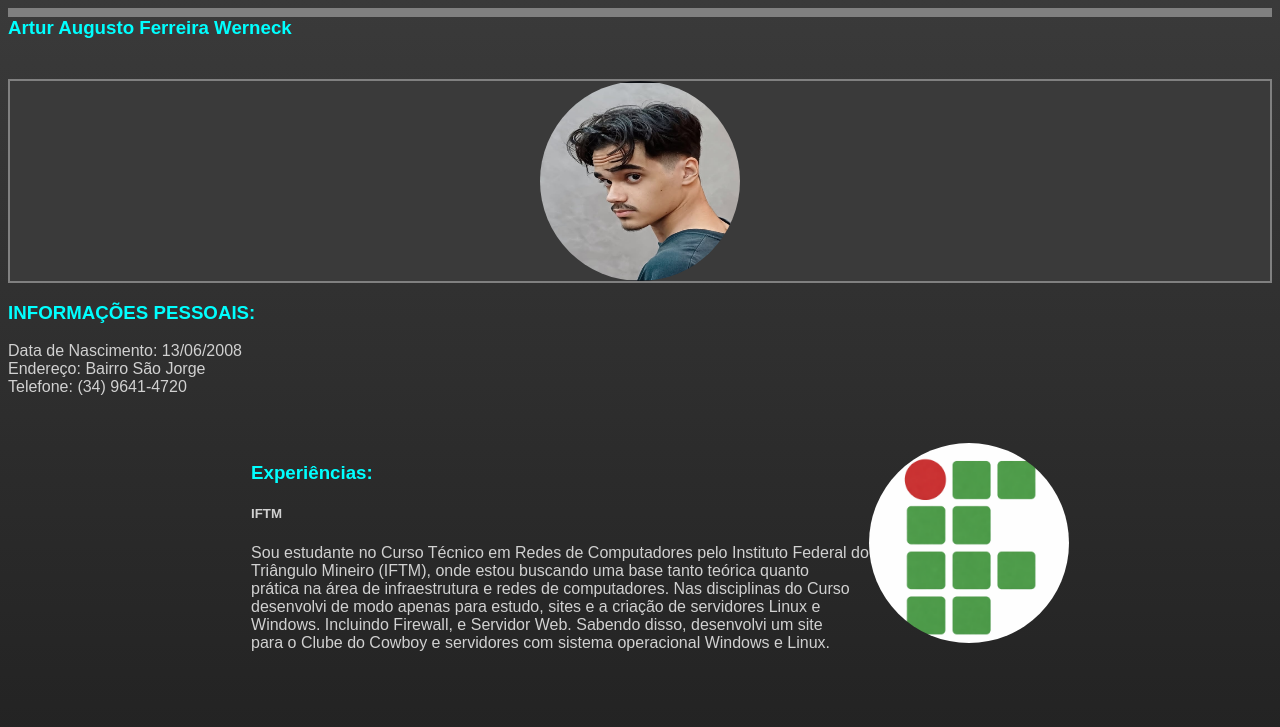
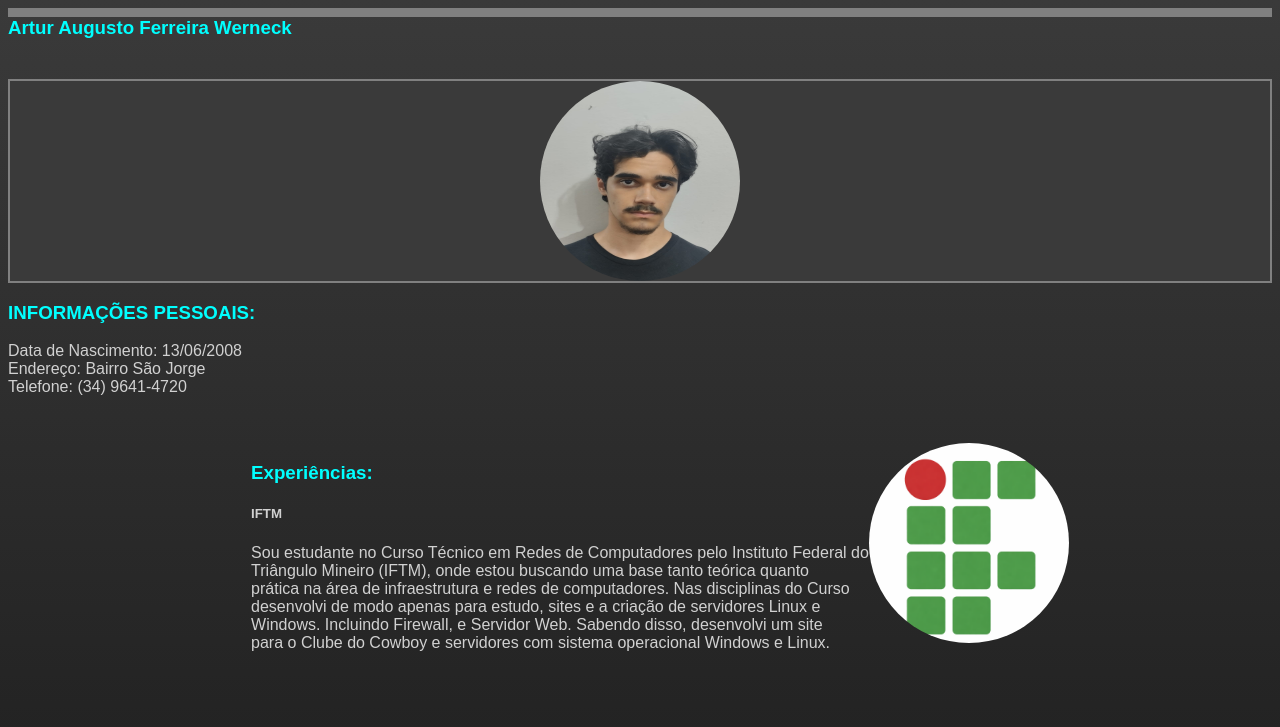
Before and after one commit to arturwerneck503-byte/Portif-lio, a plain HTML site: page index.html in a window 1280 px wide. Shown: the top 727 px of the page. Drawn offline with Linux system fonts and the light colour scheme.

```diff
--- a/index.html
+++ b/index.html
@@ -4,7 +4,7 @@
  <body>
       <h3>Artur Augusto Ferreira Werneck</h3>
       <header>
-       <img src="foto.jpg" class="foto">
+       <img src="minhaft.jpeg" class="foto">
       </header>
         <h3>INFORMAÇÕES PESSOAIS: </h3>
         <p>
```
